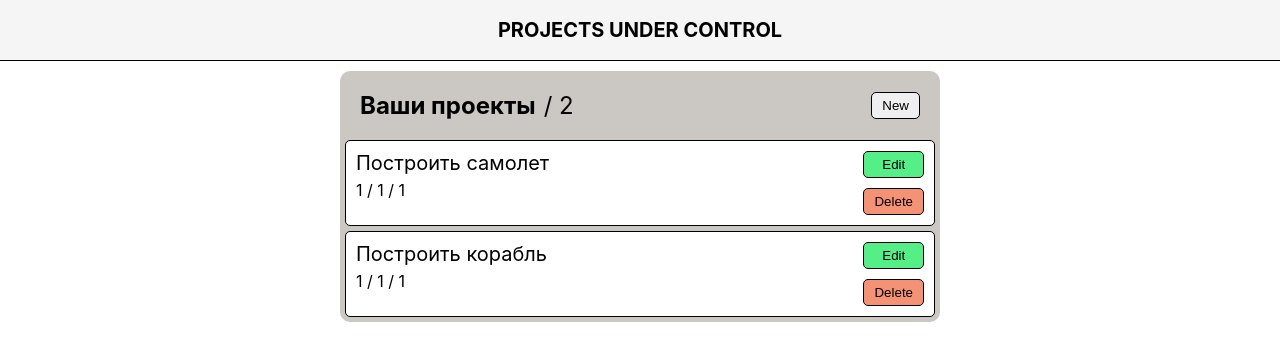
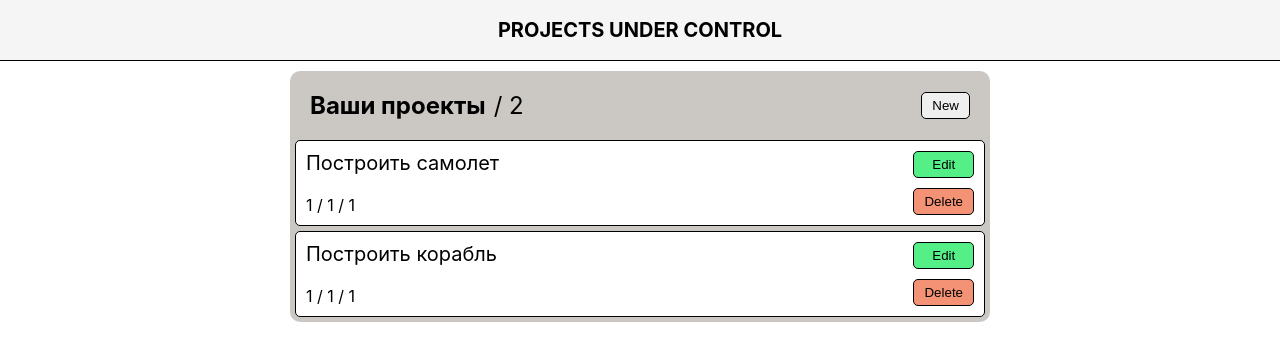
Before and after one commit to Ovsepyan28/projects-under-control, a React (Create React App) app: page /#/ in a window 1280 px wide. Shown: the top 360 px of the page. Built offline with nearby package versions, Linux system fonts and the light colour scheme.

Commit message:
feat: поставил библиотеку для форм и настроил нажатие ентер при создании и редактировании проекта

```diff
--- a/package.json
+++ b/package.json
@@ -15,6 +15,7 @@
     "react": "^18.2.0",
     "react-beautiful-dnd": "^13.1.1",
     "react-dom": "^18.2.0",
+    "react-hook-form": "^7.47.0",
     "react-redux": "^8.1.2",
     "react-router-dom": "^6.16.0",
     "react-scripts": "5.0.1",
--- a/src/components/CreateProject/index.tsx
+++ b/src/components/CreateProject/index.tsx
@@ -1,4 +1,4 @@
-import { FC, useEffect, useRef, useState } from "react";
+import { FC, KeyboardEventHandler, useEffect, useRef, useState } from "react";
 import { createPortal } from "react-dom";
 
 import { ModalContainer } from "../ModalContainer";
@@ -31,14 +31,20 @@ export const CreateProject: FC<Props> = ({ onClose, project = null }) => {
     };
 
     const onCreateProject = () => {
-        dispatch(addProject(text));
+        dispatch(addProject(text.trim()));
         onClose();
     };
 
     const onEditProject = (project: Project): void => {
-        project.projectName = text;
+        project.projectName = text.trim();
         dispatch(setProject(project));
         onClose();
+    };
+
+    const onEnter: KeyboardEventHandler<HTMLInputElement> = (e) => {
+        if (e.code === "NumpadEnter" && text.trim().length > 3) {
+            handleSubmit();
+        }
     };
 
     useEffect(() => {
@@ -70,6 +76,7 @@ export const CreateProject: FC<Props> = ({ onClose, project = null }) => {
                         placeholder="Наименование проекта"
                         onChange={(e) => setText(e.target.value)}
                         ref={inputRef}
+                        onKeyDown={(e) => onEnter(e)}
                     />
                 </div>
             </PortalContent>
--- a/src/components/ProjectCard/styles.sass
+++ b/src/components/ProjectCard/styles.sass
@@ -20,6 +20,7 @@
         display: flex
         flex-direction: column
         align-items: flex-start
+        justify-content: space-between
         gap: 5px
         .projectCard-name
             font-size: 20px
--- a/src/components/Projects/styles.sass
+++ b/src/components/Projects/styles.sass
@@ -11,7 +11,7 @@
         background-color: #cbc8c4
         border-radius: 10px
         width: 100%
-        max-width: 600px
+        max-width: 700px
         .projectList-header
             display: flex
             align-items: center
```
Also changed, not shown: 1 other file (tests, documents, lock files or other folders).
